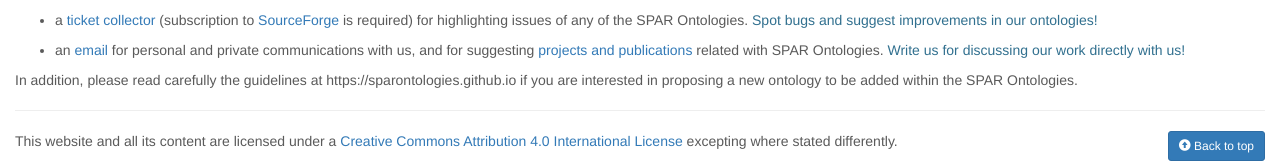
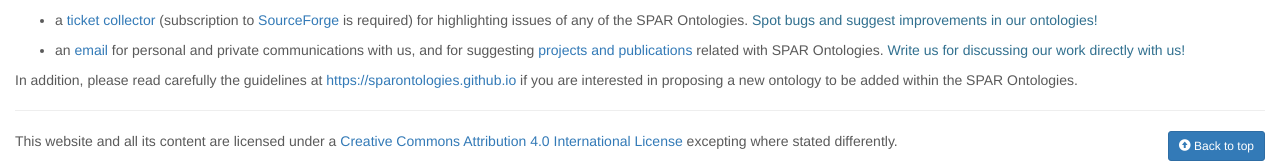
Before and after one commit to SPAROntologies/sparontologies.github.io, a plain HTML site: page spar/contacts.html in a window 1280 px wide. Shown: the part 260-423 px from the top of the page. Drawn offline with nearby package versions, Linux system fonts and the light colour scheme.

Commit message:
Added proper link to the guidelines

```diff
--- a/spar/contacts.html
+++ b/spar/contacts.html
@@ -78,7 +78,7 @@ $def with (title, pages)
               <li><p>an <a href="mailto:sparontologies@gmail.com">email</a> for personal and private communications with us, and for suggesting <a href="/uptake">projects and publications</a> related with SPAR Ontologies. <span class="text-info">Write us for discussing our work directly with us!</span></p></li>
           </ul>
 
-          <p>In addition, please read carefully the guidelines at https://sparontologies.github.io if you are interested in proposing a new ontology to be added within the SPAR Ontologies.</p>
+        <p>In addition, please read carefully the guidelines at <a href="https://sparontologies.github.io">https://sparontologies.github.io</a> if you are interested in proposing a new ontology to be added within the SPAR Ontologies.</p>
       </div>
 
       <hr class="featurette-divider" />
```
